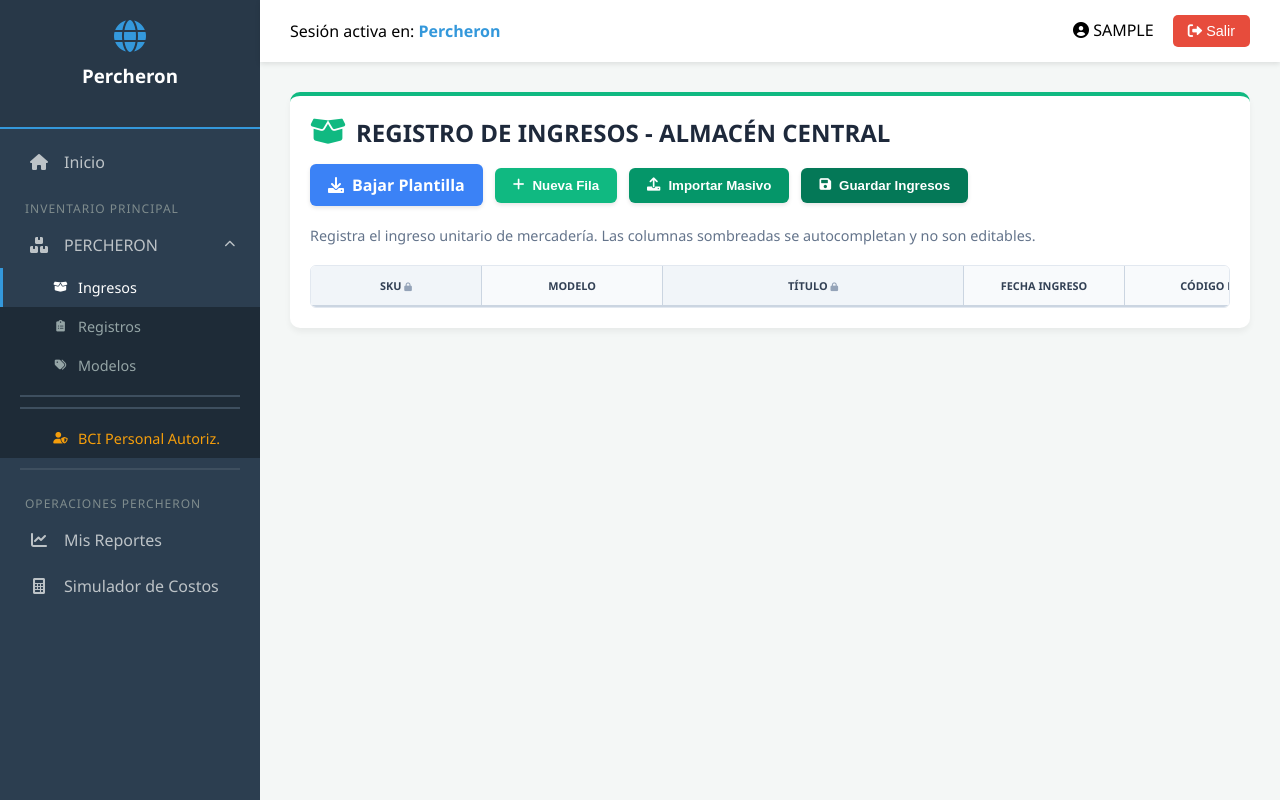
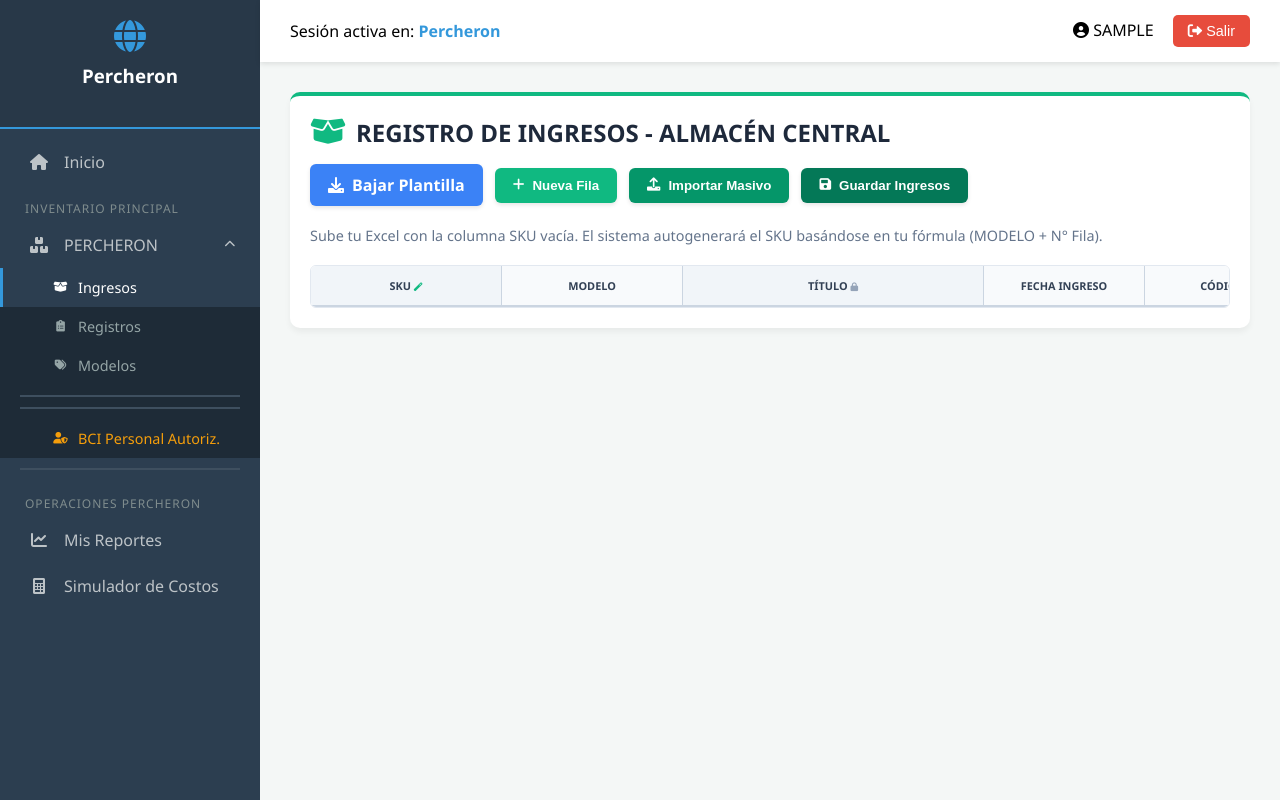
Before and after one commit to JoshuaJaz2026/sistema-electrodomesticos-django, a Django app: page /percheron/ingresos/ in a window 1280 px wide. Run offline with Django 5.2, Linux system fonts and the light colour scheme; the visitor is signed in with stand-in values (Sample User, id 1); data that the repository does not hold is empty; some libraries are stand-ins or nearby versions.

```diff
--- a/inventario/templates/inventario/percheron_ingresos.html
+++ b/inventario/templates/inventario/percheron_ingresos.html
@@ -31,7 +31,7 @@
     </div>
 
     <p style="color: #64748b; font-size: 0.9rem; margin-bottom: 20px;">
-        Registra el ingreso unitario de mercadería. Las columnas sombreadas se autocompletan y no son editables.
+        Sube tu Excel con la columna SKU vacía. El sistema autogenerará el SKU basándose en tu fórmula (MODELO + N° Fila).
         <span id="indicador-cambios" style="color: #f59e0b; font-weight: bold; display: none; margin-left: 10px;">
             <i class="fas fa-exclamation-circle"></i> Tienes ingresos sin guardar
         </span>
@@ -41,7 +41,7 @@
         <table id="tablaIngresos" style="width: max-content; border-collapse: collapse; background: white; font-size: 0.85em; white-space: nowrap; table-layout: fixed;">
             <thead style="position: sticky; top: 0; z-index: 10;">
                 <tr style="color: #334155; text-transform: uppercase; font-weight: bold; font-size: 0.8em; height: 40px;">
-                    <th class="th-rep" style="background-color: #f1f5f9; width: 150px;">SKU <i class="fas fa-lock" style="color: #94a3b8; font-size: 0.8em;"></i></th>
+                    <th class="th-rep" style="background-color: #f1f5f9; width: 170px;">SKU <i class="fas fa-magic" style="color: #10b981; font-size: 0.8em;" title="Autogenerado"></i></th>
                     <th class="th-rep" style="background-color: #f8fafc; width: 160px;">MODELO</th>
                     <th class="th-rep" style="background-color: #f1f5f9; width: 280px;">TÍTULO <i class="fas fa-lock" style="color: #94a3b8; font-size: 0.8em;"></i></th>
                     <th class="th-rep" style="background-color: #f8fafc; width: 140px;">FECHA INGRESO</th>
@@ -60,7 +60,7 @@
                         <input type="text" class="celda-input central bold text-dark val-sku" readonly style="background-color: #f1f5f9; cursor: not-allowed;" tabindex="-1" oninput="registrarCambioIngreso(this)">
                     </td>
                     <td style="padding: 0; border-right: 1px solid #e2e8f0;">
-                        <input type="text" class="celda-input central bold val-modelo" oninput="registrarCambioIngreso(this)">
+                        <input type="text" class="celda-input central bold val-modelo" oninput="autogenerarSKU(this); registrarCambioIngreso(this)">
                     </td>
                     <td style="padding: 0; border-right: 1px solid #e2e8f0;">
                         <input type="text" class="celda-input val-titulo" readonly style="background-color: #f1f5f9; cursor: not-allowed; color: #64748b;" tabindex="-1" oninput="registrarCambioIngreso(this)">
@@ -103,7 +103,7 @@
                             <input type="text" value="{{ item.sku|default:'' }}" class="celda-input central bold text-dark val-sku" readonly style="background-color: #f1f5f9; cursor: not-allowed;" tabindex="-1" oninput="registrarCambioIngreso(this)">
                         </td>
                         <td style="padding: 0; border-right: 1px solid #e2e8f0;">
-                            <input type="text" value="{{ item.modelo|default:'' }}" class="celda-input central bold val-modelo" oninput="registrarCambioIngreso(this)">
+                            <input type="text" value="{{ item.modelo|default:'' }}" class="celda-input central bold val-modelo" oninput="autogenerarSKU(this); registrarCambioIngreso(this)">
                         </td>
                         <td style="padding: 0; border-right: 1px solid #e2e8f0;">
                             <input type="text" value="{{ item.titulo|default:'' }}" class="celda-input val-titulo" readonly style="background-color: #f1f5f9; cursor: not-allowed; color: #64748b;" tabindex="-1" oninput="registrarCambioIngreso(this)">
@@ -167,37 +167,15 @@
 </div>
 
 <style>
-    /* Tipografía estandarizada y limpia */
-    #tablaIngresos {
-        font-family: 'Segoe UI', Roboto, Helvetica, Arial, sans-serif;
-    }
-
-    .th-rep {
-        padding: 10px;
-        border-right: 1px solid #cbd5e1;
-        border-bottom: 2px solid #cbd5e1;
-        text-align: center;
-    }
-
-    .celda-input {
-        width: 100%;
-        box-sizing: border-box;
-        border: none;
-        padding: 10px;
-        font-family: inherit;
-        font-size: 13px;
-        color: #475569;
-        background-color: transparent;
-        outline: none;
-    }
-
+    /* Tipografía estandarizada */
+    #tablaIngresos { font-family: 'Segoe UI', Roboto, Helvetica, Arial, sans-serif; }
+    .th-rep { padding: 10px; border-right: 1px solid #cbd5e1; border-bottom: 2px solid #cbd5e1; text-align: center; }
+    .celda-input { width: 100%; box-sizing: border-box; border: none; padding: 10px; font-family: inherit; font-size: 13px; color: #475569; background-color: transparent; outline: none; }
     .celda-input:focus { background-color: #f0fdf4; box-shadow: inset 0 0 0 2px #10b981; color: #000; }
     .central { text-align: center; }
     .derecha { text-align: right; }
-
     .bold { font-weight: bold; }
     .text-dark { color: #0f172a; }
-
     .celda-input::-webkit-outer-spin-button, .celda-input::-webkit-inner-spin-button { -webkit-appearance: none; margin: 0; }
     .celda-input[type=number] { -moz-appearance: textfield; }
     .fila-editada { background-color: #f8fafc !important; }
@@ -209,7 +187,6 @@
     let memoriaIngresos = JSON.parse(localStorage.getItem('memoriaIngresosTemp')) || {};
     let ingresosAEliminar = JSON.parse(localStorage.getItem('ingresosAEliminarTemp')) || [];
 
-    // === RESTAURAR VISUALMENTE FILAS EDITADAS AL RECARGAR ===
     window.addEventListener('load', function() {
         const filas = document.querySelectorAll('#tablaIngresos tbody .fila-ingresos');
         let hayCambiosPrevios = false;
@@ -229,7 +206,6 @@
         }
     });
 
-    // === AGREGAR FILA MANUAL ===
     function agregarNuevoIngreso() {
         const tbody = document.querySelector("#tablaIngresos tbody");
         const filaMolde = document.getElementById('fila-molde');
@@ -242,7 +218,6 @@
         nuevaFila.dataset.originalKey = key;
         nuevaFila.classList.add('fila-editada');
 
-        // Insertamos ABAJO para mantener el orden cronológico
         tbody.appendChild(nuevaFila);
 
         const indicador = document.getElementById('indicador-cambios');
@@ -251,7 +226,25 @@
         nuevaFila.querySelector('.val-modelo').focus();
     }
 
-    // === REGISTRAR CAMBIO MANUAL EN MEMORIA ===
+    // === FUNCIÓN QUE REEMPLAZA TU FÓRMULA DE EXCEL: =C8&"-"&FILA()+10 ===
+    function autogenerarSKU(inputModelo) {
+        const fila = inputModelo.closest('tr');
+        const inputSku = fila.querySelector('.val-sku');
+        const modelo = inputModelo.value.trim().toUpperCase();
+
+        // Solo generamos si hay un modelo y si el SKU aún está vacío
+        if (modelo !== '' && inputSku.value === '') {
+            // fila.rowIndex nos da el número de fila exacto en la tabla web
+            const indiceFila = fila.rowIndex;
+            inputSku.value = modelo + "-" + (indiceFila + 10);
+
+            // Registramos el cambio para que el SKU se guarde en memoria
+            registrarCambioIngreso(inputSku);
+        } else if (modelo === '') {
+            inputSku.value = '';
+        }
+    }
+
     function registrarCambioIngreso(elemento) {
         const fila = elemento.closest('tr');
         if (fila.id === 'fila-molde') return;
@@ -282,7 +275,6 @@
         if(indicador) indicador.style.display = 'inline-block';
     }
 
-    // === ELIMINAR FILA ===
     function eliminarFilaIngreso(btn) {
         const fila = btn.closest('tr');
         if (fila.id === 'fila-molde') return;
@@ -304,7 +296,6 @@
         if(indicador) indicador.style.display = 'inline-block';
     }
 
-    // === SÚPER IMPORTADOR (TRITURADOR DE FORMATOS ADAPTADO A INGRESOS) ===
     document.getElementById('csvImportar').addEventListener('change', function(e) {
         const file = e.target.files[0];
         if (!file) return;
@@ -313,7 +304,6 @@
             header: true,
             skipEmptyLines: true,
             transformHeader: function(header) {
-                // Triturador: convierte "FECHA INGRESO" a "FECHAINGRESO"
                 return header.normalize("NFD").replace(/[\u0300-\u036f]/g, "").toUpperCase().replace(/[^A-Z0-9]/g, '');
             },
             complete: function(results) {
@@ -334,17 +324,26 @@
                     return isNaN(num) ? 0 : num;
                 };
 
-                // Función Radar
                 const buscarColumna = (fila, posiblesNombres) => {
                     let llave = Object.keys(fila).find(k => posiblesNombres.some(nombre => k.includes(nombre)));
                     return llave ? limpiarValor(fila[llave]) : '';
                 };
 
-                results.data.forEach(item => {
-                    // Validamos que haya al menos un Modelo o SKU para considerar la fila válida
+                // Contamos las filas actuales en la tabla para continuar el correlativo del SKU
+                let totalFilasActuales = tbody.children.length - 1; // Le restamos el molde
+
+                results.data.forEach((item, index) => {
                     const modeloLeido = buscarColumna(item, ['MODELO']);
-                    const skuLeido = buscarColumna(item, ['SKU']);
+                    let skuLeido = buscarColumna(item, ['SKU']);
                     if (!modeloLeido && !skuLeido) return;
+
+                    // === EL MOTOR DEL EXCEL APLICADO A LA IMPORTACIÓN ===
+                    // Si el SKU viene vacío en el Excel, lo armamos nosotros
+                    if (!skuLeido && modeloLeido) {
+                        // totalFilasActuales + index (el bucle actual) + 10 (tu fórmula base)
+                        let numeroCorrelativo = totalFilasActuales + index + 10;
+                        skuLeido = modeloLeido + "-" + numeroCorrelativo;
+                    }
 
                     let fechaRaw = buscarColumna(item, ['FECHA', 'INGRESO']);
                     let fechaCalendario = '';
@@ -410,12 +409,11 @@
                 const indicador = document.getElementById('indicador-cambios');
                 if(indicador) indicador.style.display = 'inline-block';
 
-                alert(`¡Se cargaron ${importadas} ingresos en pantalla! Revisa la tabla y presiona 'Guardar Ingresos'.`);
+                alert(`¡Se procesaron ${importadas} ingresos! El sistema autogeneró los SKUs faltantes. Revisa la tabla y presiona 'Guardar Ingresos'.`);
             }
         });
     });
 
-    // === ENVIAR A DJANGO ===
     function guardarDatosPendientes() {
         let datosAguardar = Object.values(memoriaIngresos);
 
--- a/inventario/views.py
+++ b/inventario/views.py
@@ -969,6 +969,9 @@ def guardar_reportes_masivos_ml(request):
 def guardar_ingresos_masivos(request):
     if request.method == 'POST':
         try:
+            # Importación de emergencia por si olvidaste poner "import uuid" arriba del todo
+            import uuid
+
             data = json.loads(request.body)
             filas_ingresos = data.get('referencias', [])
             eliminadas = data.get('eliminadas', [])
@@ -989,7 +992,19 @@ def guardar_ingresos_masivos(request):
                 codigo_ean = str(fila.get('CÓDIGO EAN') or fila.get('CODIGO EAN') or '').strip()
 
                 serie_nro = str(fila.get('SERIE / N°') or fila.get('SERIE') or '').strip() or None
-                sku_leido = str(fila.get('SKU') or '').strip() or None
+
+                # =========================================================
+                # PLAN B: RESPALDO DE SKU
+                # =========================================================
+                sku_leido = str(fila.get('SKU') or '').strip()
+
+                if not sku_leido and modelo:
+                    # Si el HTML por algún motivo no mandó el SKU, lo inventamos aquí
+                    # Le ponemos "AUTO" más 4 letras/números al azar para que no choque nunca
+                    sku_leido = f"{modelo}-AUTO{uuid.uuid4().hex[:4].upper()}"
+                elif not sku_leido:
+                    sku_leido = None
+                # =========================================================
 
                 proveedor_motivo = str(fila.get('PROVEEDOR / MOTIVO') or '').strip()
                 by_usuario = str(fila.get('BY:') or '').strip()
@@ -1034,7 +1049,7 @@ def guardar_ingresos_masivos(request):
             # 3. GUARDADO EN MASA
             if objetos_a_crear:
                 with transaction.atomic():
-                    # ¡SOLUCIÓN!: Usamos bulk_create simple sin buscar conflictos (update_conflicts=True)
+                    # Usamos bulk_create simple sin buscar conflictos (update_conflicts=True)
                     # porque la columna ya no es strictamente unique=True en models.py
                     IngresoPercheron.objects.bulk_create(objetos_a_crear)
 
```
